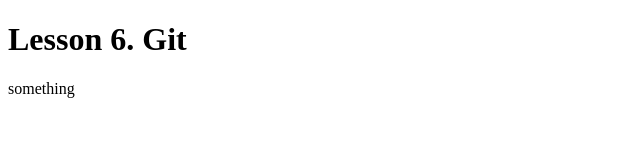
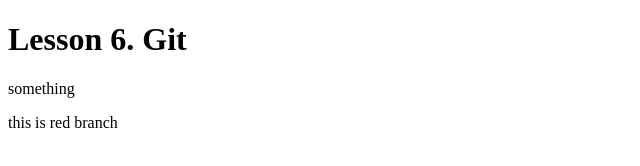
Before and after one commit to denk0/lesson6, a plain HTML site: page index.html in a window 1280 px wide. Shown: the whole page, without its empty margins (0-640 px from the left). Drawn offline with Linux system fonts and the light colour scheme.

Commit message:
initial commit for red branch

```diff
--- a/index.html
+++ b/index.html
@@ -10,6 +10,8 @@
         <header class="header">
         	<h1 class="page-title">Lesson 6. Git</h1>
         	<p>something</p>
+
+        	<p>this is red branch</p>
         </header>
     </body>
 </html>
```
